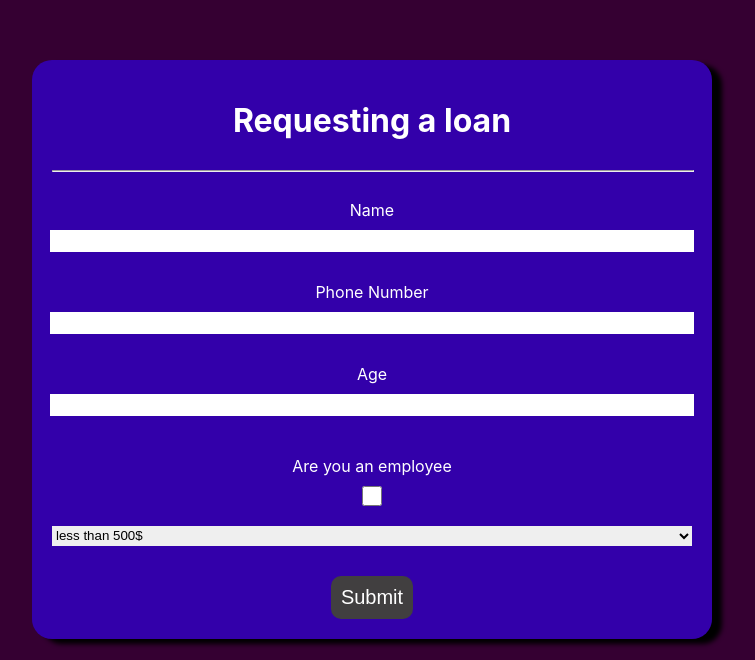
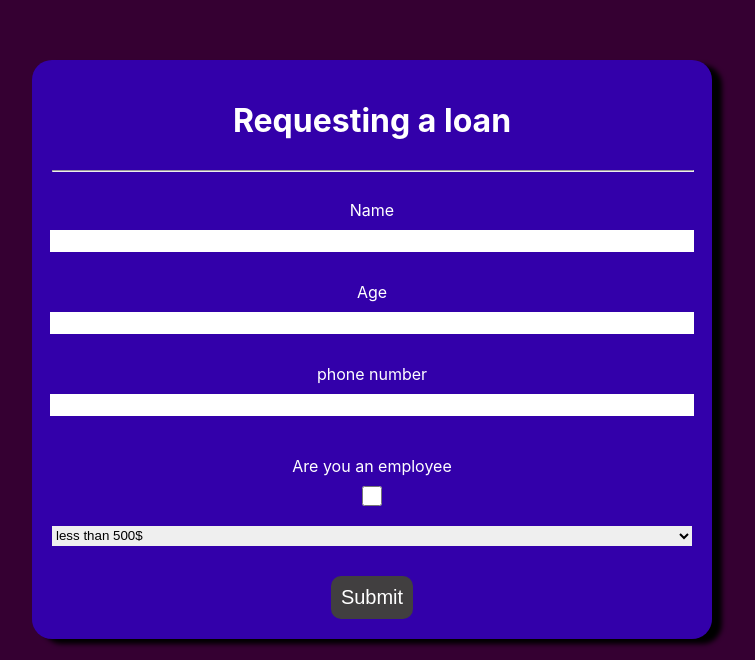
Before and after one commit to Abdullahtheauthor/loan_request_form, a React (Create React App) app: page / in a window 1280 px wide. Shown: the part 140-800 px from the top of the page, without its empty margins (268-1023 px from the left). Built offline with nearby package versions, Linux system fonts and the light colour scheme.

Commit message:
Manaul calling functions from child to parents /no use of Context hooks

```diff
--- a/src/LoanForm.js
+++ b/src/LoanForm.js
@@ -1,6 +1,7 @@
 import "./FormStyles.css";
 import Modal from "./Modal";
 import { useState } from "react";
+import MyInputComponent from "./MyInputComponent";
 
 export default function LoanForm() {
   const [errorMessage, setErrorMessage] = useState(null);
@@ -34,6 +35,15 @@ export default function LoanForm() {
       setModalVisible(false);
     }
   }
+  function handleChangeNameInput(value) {
+    setFormInputs({ ...formInputs, name: value });
+  }
+  function handleChangeAgeInput(value) {
+    setFormInputs({ ...formInputs, age: value });
+  }
+  function handleChangePhoneInput(value) {
+    setFormInputs({ ...formInputs, phone: value });
+  }
   return (
     <div
       onClick={handleDivClick}
@@ -43,29 +53,23 @@ export default function LoanForm() {
       <form id="loan-form" className="flex" style={{ flexDirection: "column" }}>
         <h1>Requesting a loan</h1>
         <hr></hr>
-        <label>Name</label>
-        <input
+        <MyInputComponent
           value={formInputs.name}
-          onChange={(e) => {
-            setFormInputs({ ...formInputs, name: e.target.value });
-          }}
-        ></input>
+          handleChange={handleChangeNameInput}
+          inputName="Name"
+        />
 
-        <label>Phone Number</label>
-        <input
+        <MyInputComponent
+          value={formInputs.age}
+          handleChange={handleChangeAgeInput}
+          inputName="Age"
+        />
+
+        <MyInputComponent
           value={formInputs.phone}
-          onChange={(e) => {
-            setFormInputs({ ...formInputs, phone: e.target.value });
-          }}
-        ></input>
-
-        <label>Age</label>
-        <input
-          value={formInputs.age}
-          onChange={(e) => {
-            setFormInputs({ ...formInputs, age: e.target.value });
-          }}
-        ></input>
+          handleChange={handleChangePhoneInput}
+          inputName="phone number"
+        />
 
         <label style={{ marginTop: "30px" }}>Are you an employee</label>
         <input
--- /dev/null
+++ b/src/MyInputComponent.js
@@ -0,0 +1,13 @@
+export default function MyInputComponent({ value, handleChange, inputName }) {
+  return (
+    <>
+      <label>{inputName}</label>
+      <input
+        value={value}
+        onChange={(event) => {
+          handleChange(event.target.value);
+        }}
+      ></input>
+    </>
+  );
+}
```
